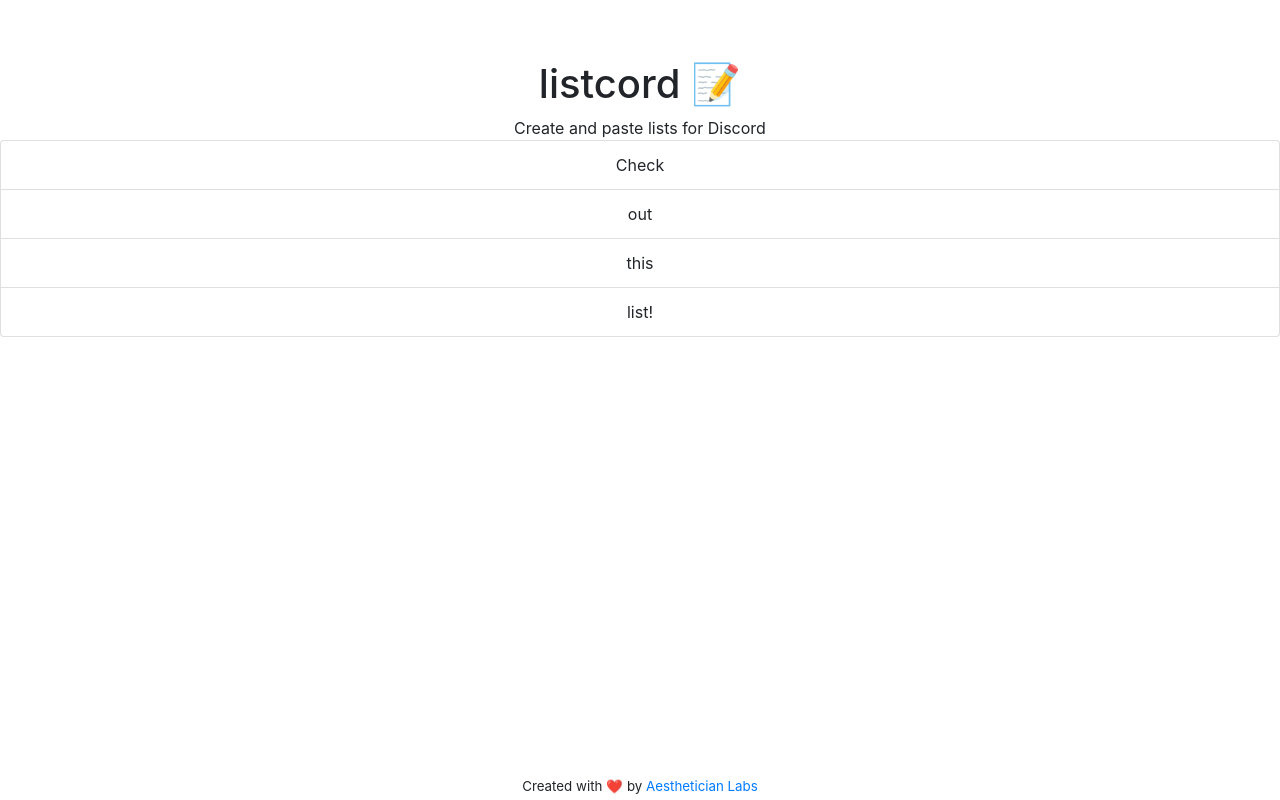
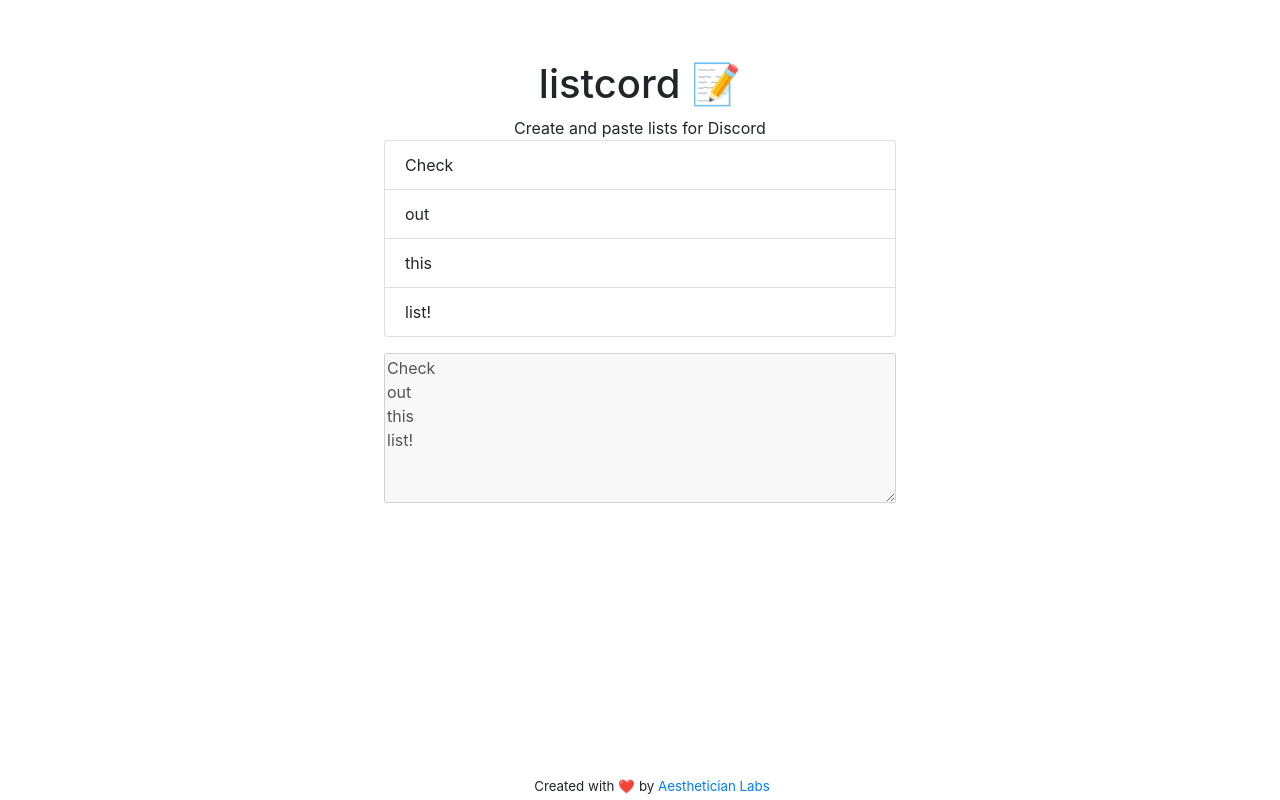
Before and after one commit to aestheticianlabs/listcord, a Vue app: page / in a window 1280 px wide. Built offline with nearby package versions, Linux system fonts and the light colour scheme.

Commit message:
feat: visual improvements

```diff
--- a/src/App.vue
+++ b/src/App.vue
@@ -3,7 +3,12 @@
 		<h1>listcord 📝</h1>
 		<span>Create and paste lists for Discord</span>
 
-		<text-list v-model="message" />
+		<div class="mx-auto justify-content-center" style="max-width: 512px">
+		<text-list v-model="message"/>
+
+		<!-- debug message list -->
+		<textarea :value="message" disabled class="my-3" style="width: 100%; height: 150px;"></textarea>
+		</div>
 
 		<foot />
 	</div>
@@ -31,5 +36,6 @@
 #app {
 	text-align: center;
 	margin-top: 60px;
+	padding: 0px 12px
 }
 </style>
--- /dev/null
+++ b/src/components/ListItem.vue
@@ -0,0 +1,40 @@
+<template>
+	<li class="list-group-item" @click="editing = true; $nextTick(() => $refs.input.focus())">
+		<div v-show="!editing">{{ value }}</div>
+		<input
+			ref="input"
+			v-show="editing"
+			:value="value"
+			@input="$emit('input', $event.target.value)"
+			@focus="editing=true"
+			@blur="editing=false"
+		>
+	</li>
+</template>
+
+<script>
+export default {
+	props: {
+		value: {
+			require: true,
+		}
+	},
+	data() {
+		return {
+			editing: false
+		}
+	}
+}
+</script>
+
+<style scoped>
+li {
+	text-align: left !important;
+}
+
+input {
+	width: 100%;
+	padding: 0;
+	border: none;
+}
+</style>
--- a/src/components/TextList.vue
+++ b/src/components/TextList.vue
@@ -1,11 +1,19 @@
 <template>
 	<ul class="list-group" v-sortable="{onUpdate: onListUpdate}">
-		<li class="list-group-item" v-for="text in list" :key="text">{{ text }}</li>
+		<list-item
+			class="list-group-item"
+			v-for="(text,i) in list"
+			:key="i"
+			:value="text"
+			@input="onItemUpdate(i, $event)"
+		/>
 	</ul>
 </template>
 
 <script>
+import ListItem from './ListItem.vue'
 export default {
+	components: { ListItem },
 	props: {
 		value: {
 			require: true
@@ -20,7 +28,15 @@
 		onListUpdate(event) {
 			var list = this.list
 			list.splice(event.newIndex, 0, list.splice(event.oldIndex, 1)[0])
-			this.$emit('input', list.join('\n'))
+			this.notifyInput(list)
+		},
+		onItemUpdate(i, val) {
+			var list = this.list
+			list[i] = val
+			this.notifyInput(list)
+		},
+		notifyInput(newList) {
+			this.$emit('input', newList.join('\n'))
 		}
 	}
 }
```
